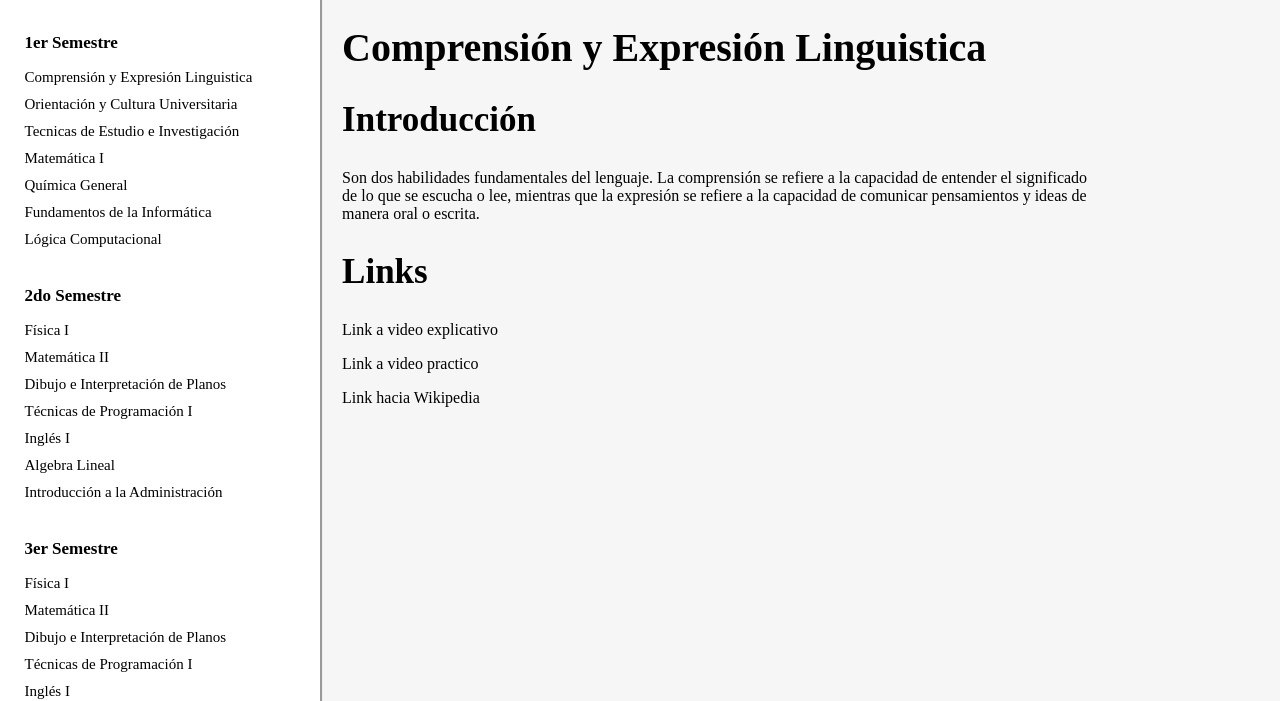
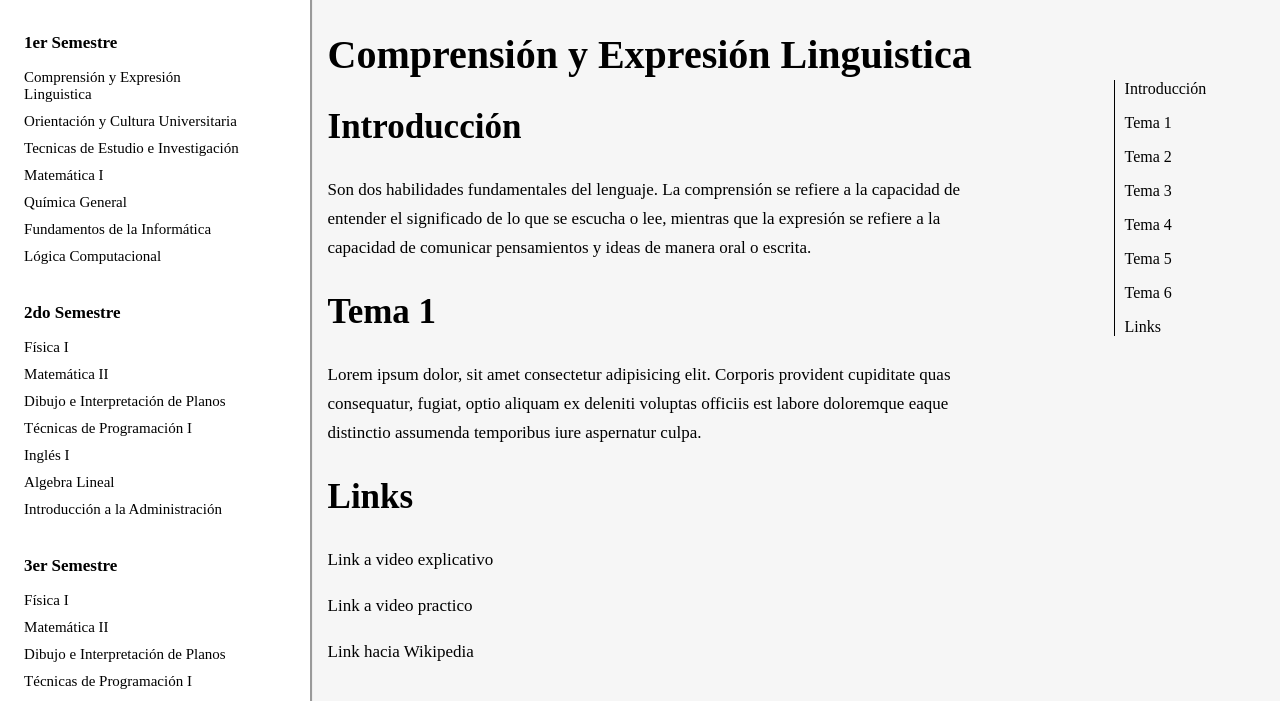
Before and after one commit to Idax17/InformaticaHelper, a plain HTML site: page articles/CEL.html in a window 1280 px wide. Shown: the part 94-795 px from the top of the page. Drawn offline with Linux system fonts and the light colour scheme.

Commit message:
Tabla de contenido y regresar a la pagina main

```diff
--- a/articles/CEL.html
+++ b/articles/CEL.html
@@ -12,11 +12,14 @@
     <script src="/index.js"></script>
 </head>
 
-<body>
+<body style="background-color: #f6f6f6;">
     <header class="navBar" style="background: #323232;">
         <div class="navEntry">
-            <img src="/images/uneg.png" height="70px">
-            <p style="color: white; font-weight: bold; font-size: 180%; margin-left: 10px;">Ing. Informática</p>
+            <a href="/index.html" class="navEntry">
+                <img src="/images/uneg.png" height="70px">
+                <p style="color: white; font-weight: bold; font-size: 180%; margin-left: 10px;">Ing. Informática</p>
+            </a>
+
         </div>
     </header>
 
@@ -121,20 +124,42 @@
             <article class="mainContent">
                 <h1 class="materia">Comprensión y Expresión Linguistica</h1>
                 <h2 class="titulo">Introducción</h2>
-                <p>
+                <p class="texto">
                     Son dos habilidades fundamentales del lenguaje. La comprensión
                     se refiere a la capacidad de entender el significado de lo que
                     se escucha o lee, mientras que la expresión se refiere a la
                     capacidad de comunicar pensamientos y ideas de manera oral o escrita.
                 </p>
 
+                <h2 class="titulo">Tema 1</h2>
+                <p class="texto">
+                    Lorem ipsum dolor, sit amet consectetur adipisicing elit.
+                    Corporis provident cupiditate quas consequatur, fugiat, optio
+                    aliquam ex deleniti voluptas officiis est labore doloremque eaque
+                    distinctio assumenda temporibus iure aspernatur culpa.
+                </p>
+
                 <h2 class="titulo">Links</h2>
-                <p>Link a video explicativo</p>
-                <p>Link a video practico</p>
-                <p>Link hacia Wikipedia</p>
-
+                <p class="texto">Link a video explicativo</p>
+                <p class="texto">Link a video practico</p>
+                <p class="texto">Link hacia Wikipedia</p>
 
             </article>
+
+            <div class="TablaDeContenido">
+                <div class="tabla">
+                    <p class="TablaElementos">Introducción</p>
+                    <p class="TablaElementos">Tema 1</p>
+                    <p class="TablaElementos">Tema 2</p>
+                    <p class="TablaElementos">Tema 3</p>
+                    <p class="TablaElementos">Tema 4</p>
+                    <p class="TablaElementos">Tema 5</p>
+                    <p class="TablaElementos">Tema 6</p>
+                    <p class="TablaElementos">Links</p>
+                </div>
+
+            </div>
+
 
             <nav class="pagination">
                 <a class="paginationPrev" href="/docs/v4/tutorial/introduction">
@@ -142,7 +167,7 @@
                         Anterior
                     </div>
                     <div class="paginationLabel">
-                        Introducción
+                        < Introducción
                     </div>
                 </a>
 
@@ -151,25 +176,18 @@
                         Siguiente
                     </div>
                     <div class="paginationLabel">
-                        Tema 1
+                        Tema 1 >
                     </div>
                 </a>
 
             </nav>
 
-
-
         </div>
-        <br>
-        <br>
-        <br>
-        <br>
-        <br>
 
     </main>
 
 
-    <footer class="endBar">
+    <footer class="endBar" style="background: #323232;">
         <div class="footer__copyright">
             <img src="/images/uneg.png" height="70px">
             <p style="font-weight: bold; font-size: 180%; margin-left: 10px;">Ing. Informática</p>
--- a/index.css
+++ b/index.css
@@ -14,6 +14,7 @@
     color: #2d1d7d;
     display: flex;
     align-items: center;
+    text-decoration: none;
 }
 
 body{
@@ -116,10 +117,12 @@ main{
 .container{
     display: grid;
     grid-template-columns: auto;
-    grid-column-gap: 4%;
+    grid-column-gap: 3%;
     grid-row-gap: 1%;
     grid-template-rows: auto;
     background-color: #f6f6f6;
+    grid-template-columns:22% 59% 10%;
+    margin-bottom: 10%;
 }
 .leftBar{
     width: 100%;
@@ -175,8 +178,10 @@ li{
     position: relative;
 }
 .mainContent{
-    width: 80%;
+    width: 90%;
     height: 100%;
+    padding-top: 1%;
+    padding-left: 1%;
 
     grid-column: 2;
     grid-row: 1;
@@ -192,25 +197,40 @@ li{
 .subtitulo{
 
 }
+.texto{
+    font-size: 17px;
+    line-height: 1.7;
+}
+.TablaDeContenido{
+    grid-column: 3;
+    padding-top: 50%;
+
+}
+.tabla{
+    border-left: 1px solid rgb(0, 0, 0);
+    padding-left: 10px;
+}
+.TablaElementos{
+    font-size: 16px;
+}
 
 .pagination{
     margin-top: 3%;
-    width: 80%;
+    width: 100%;
     height: 100%;
 
     grid-column: 2;
     grid-row: 2;
-    border-style: dotted;
     display: flex;
 }
 
 .paginationPrev{
-    border: 1px;
-    border-style: double;
+    border-style: groove;
+    border-color: black;
     border-radius: 10px;
     display: block;
     height: 50%;
-    width: 30%;
+    width: 50%;
     padding: 3%;
     text-decoration: none;
     margin-right: 10%;
@@ -222,12 +242,12 @@ li{
     background-color: #dddbdb;
 }
 .paginationNext{
-    border: 1px;
-    border-style: double;
+    border-style: groove;
+    border-color: black;
     border-radius: 10px;
     display: block;
     height: 50%;
-    width: 30%;
+    width: 50%;
     padding: 3%;
     text-decoration: none;
     text-align: right;
```
Also changed, not shown: index.html (+5 -3 lines).
